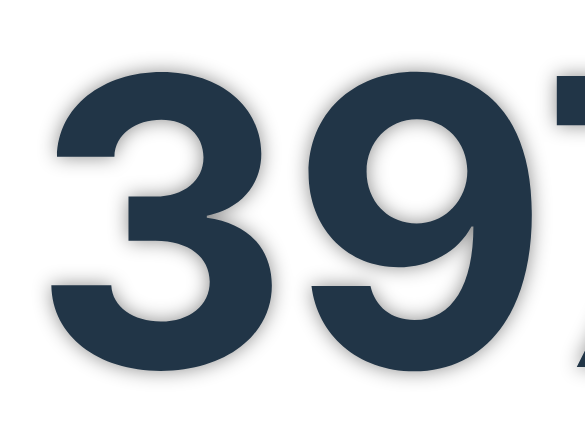
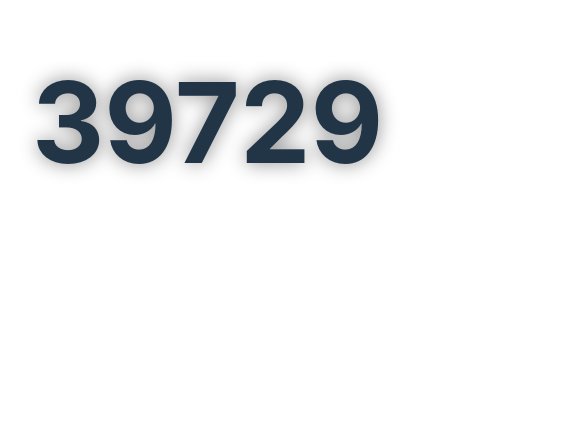
Before and after one commit to Edgars-Skrabins/newyearcountdown, a Vue app: page / in a window 390 px wide. Shown: the part 299-720 px from the top of the page, 585 px wide, since content can reach past the window. Built offline with nearby package versions, Linux system fonts and the light colour scheme.

Commit message:
Added responsiveness

```diff
--- a/src/App.vue
+++ b/src/App.vue
@@ -32,4 +32,16 @@ h1 {
   font-weight: bolder;
   filter: drop-shadow(0 0 0.6rem rgba(0, 0, 0, 0.45));
 }
+
+@media screen and (max-width:1050px) {
+  h1 {
+    font-size: 12rem;
+  }
+}
+
+@media screen and (max-width:600px) {
+  h1 {
+    font-size: 7rem;
+  }
+}
 </style>
```
